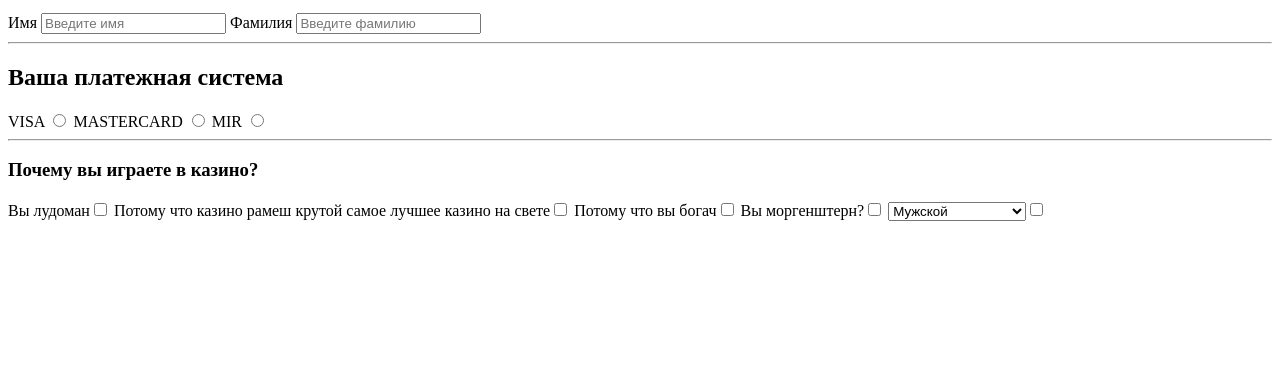
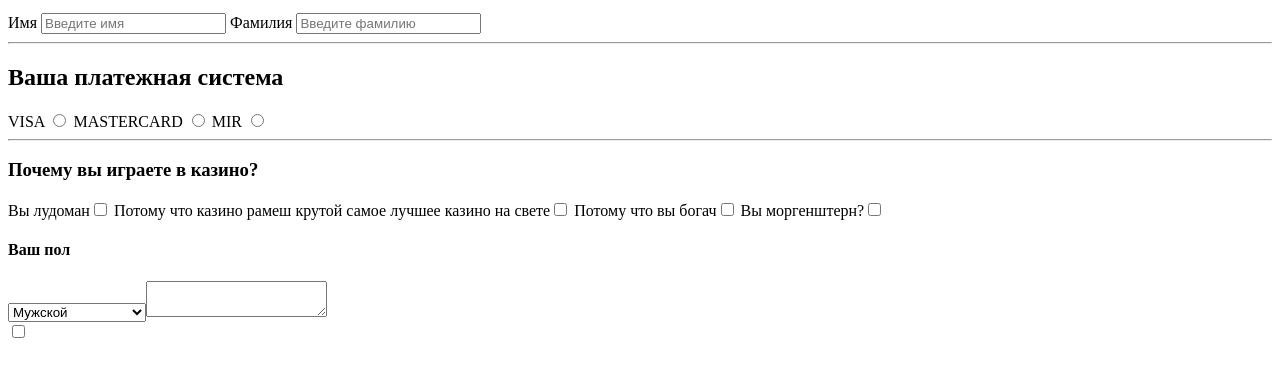
Before and after one commit to yaneiscvs/CASINO, a plain HTML site: page index.html in a window 1280 px wide. Shown: the part 101-478 px from the top of the page. Drawn offline with Linux system fonts and the light colour scheme.

Commit message:
добавил комменты

```diff
--- a/index.html
+++ b/index.html
@@ -22,11 +22,15 @@
 			Потому что казино рамеш крутой самое лучшее казино на свете<input type="checkbox">
 			Потому что вы богач<input type="checkbox">
 			Вы моргенштерн?<input type="checkbox">
+						<h4>Ваш пол</h4>
 				<select>
 					<option value="" disabled >Выберете ваш пол</option>
 					<option value="">Мужской</option>
 					<option value="">Женский</option>
 					<option value="">Моргенштерн</option>
+						<h5>Коменты</h5>
+				<textarea></textarea>
+
 		</form>
 
 			<input type="checkbox">
```
